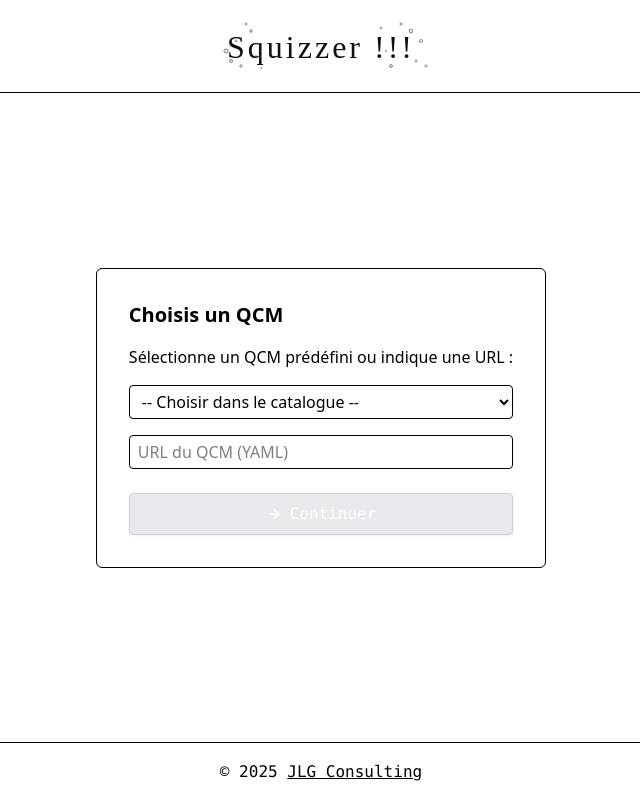
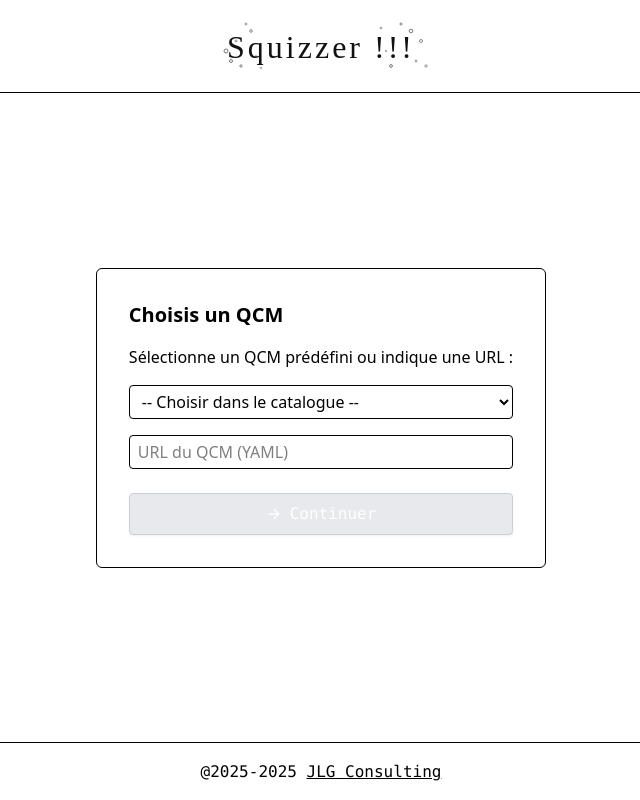
Before and after one commit to jlg-formation/squizzer, a React (Vite) app: page /squizzer/load-qcm in a window 1280 px wide. Shown: the whole page, without its empty margins (319-959 px from the left). Built offline with nearby package versions, Linux system fonts and the light colour scheme.

Commit message:
Update footer year range

```diff
--- a/src/layout/Footer.tsx
+++ b/src/layout/Footer.tsx
@@ -3,10 +3,13 @@ import React from "react";
 /**
  * Global footer for the application
  */
-const Footer: React.FC = () => (
+const Footer: React.FC = () => {
+  const currentYear = new Date().getFullYear();
+
+  return (
     <footer className="w-full border-t border-black bg-white p-4 text-center text-black">
       <span className="font-mono">
-      © 2025{" "}
+        @2025-{currentYear}{" "}
         <a
           href="https://www.jlg-consulting.com"
           target="_blank"
@@ -18,5 +21,6 @@ const Footer: React.FC = () => (
       </span>
     </footer>
   );
+};
 
 export default Footer;
```
Lines whose indentation alone changed are shown as unchanged.
